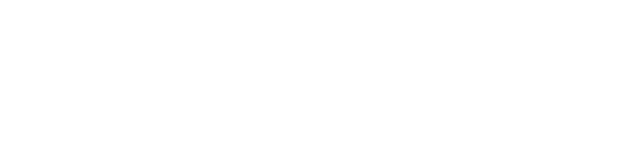
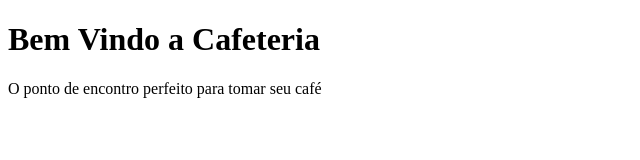
Before and after one commit to mariasteles/Cafeteria, a plain HTML site: page index.html in a window 1280 px wide. Shown: the whole page, without its empty margins (0-640 px from the left). Drawn offline with Linux system fonts and the light colour scheme.

Commit message:
#2 Ajustar texto do título da página Index
Ajustado o texto do t´título da página Index.

```diff
--- a/index.html
+++ b/index.html
@@ -6,6 +6,7 @@
     <title>Cafeteria</title>
 </head>
 <body>
-
+    <h1> Bem Vindo a Cafeteria </h1>
+    <p> O ponto de encontro perfeito para tomar seu café </p>
 </body>
 </html>
```
